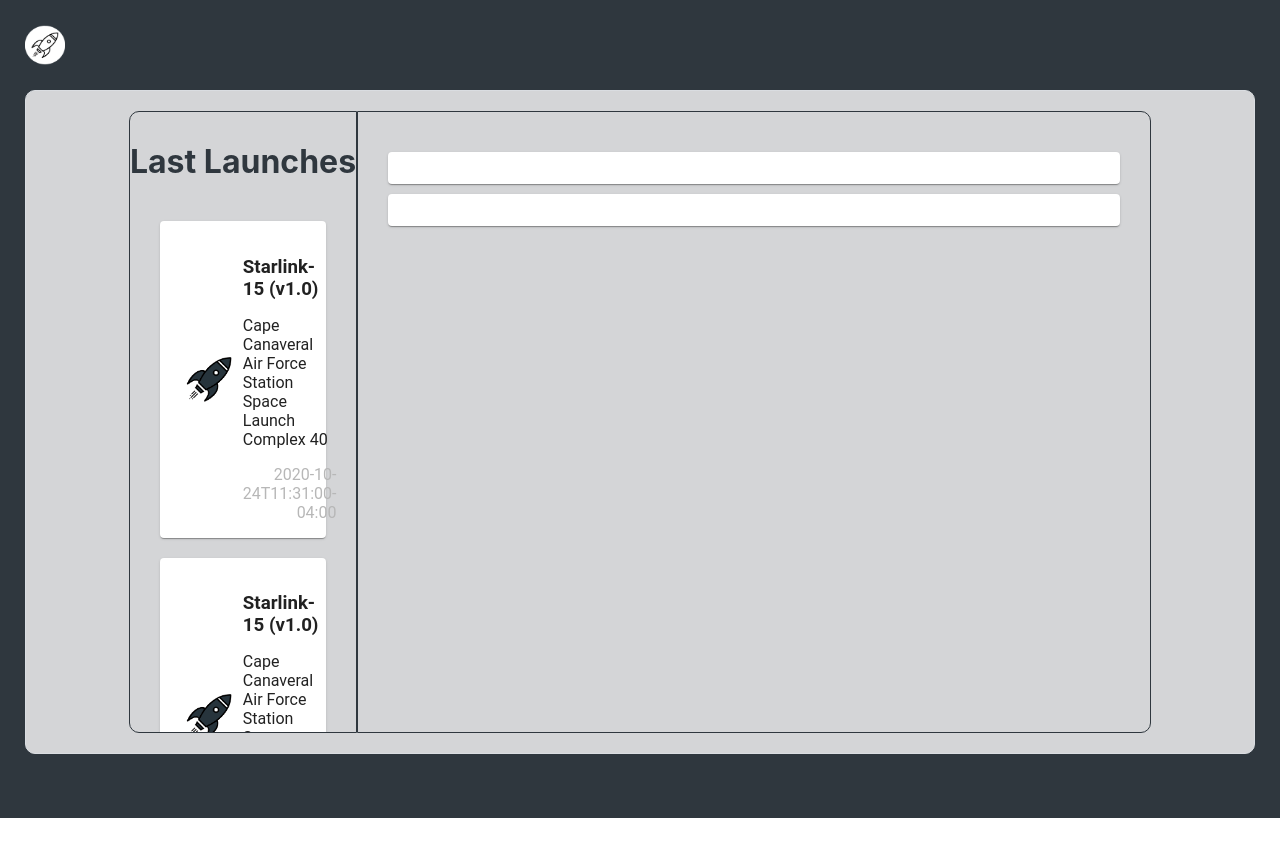
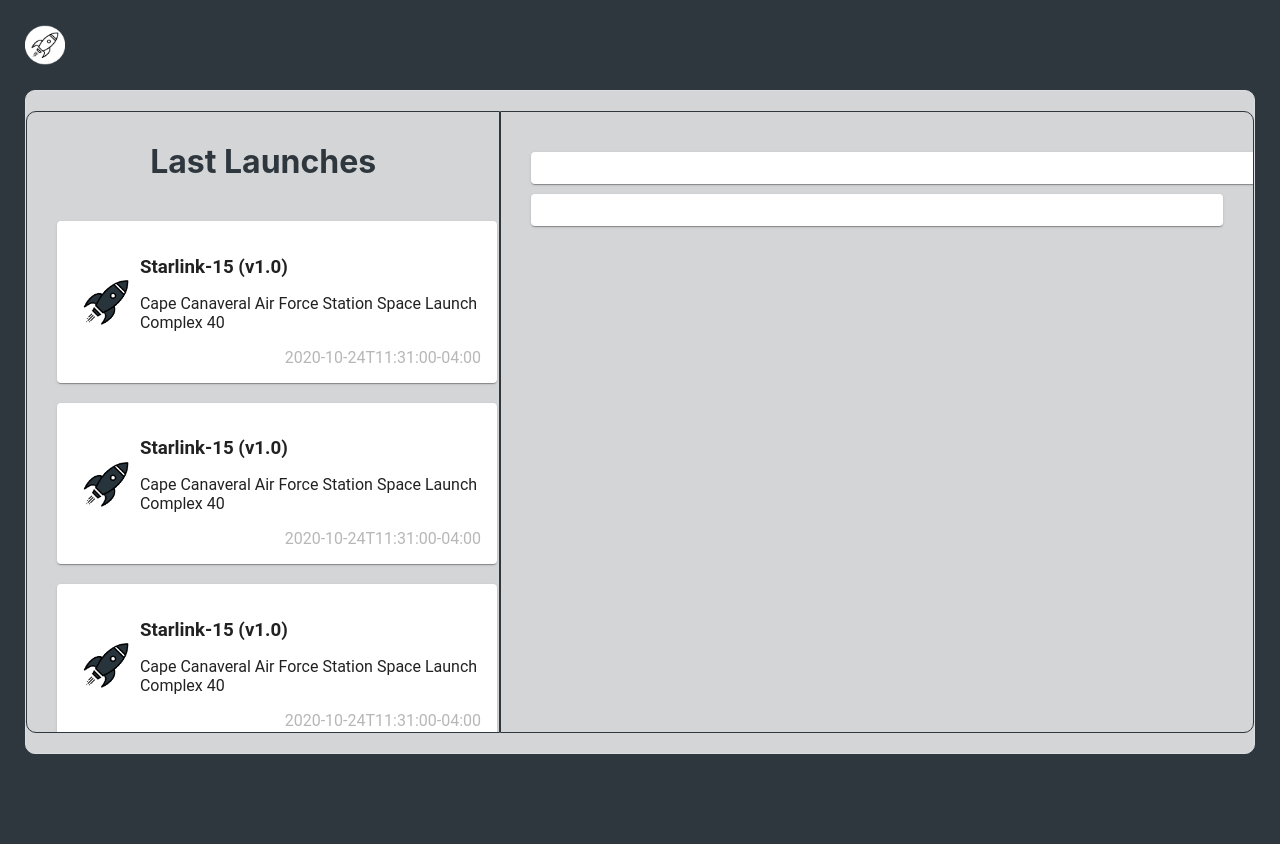
Before and after one commit to 99minutos/99minutos-frontend-interview-test, a React (Create React App) app: page / in a window 1280 px wide. Before the commit the page ends 818 px from the top, so only its background shows below. Built offline with nearby package versions, Linux system fonts and the light colour scheme.

Commit message:
fix scroll width

```diff
--- a/src/components/shared/sidebar/SideBar.tsx
+++ b/src/components/shared/sidebar/SideBar.tsx
@@ -9,7 +9,7 @@
             <h1>Last Launches</h1>
 
 
-            <Scrollbars style={{ width: "100%", height: "100%" }}>
+            <Scrollbars style={{ width: 500 , height: "100%" }}>
                 <SideBarRockets>
                     <RocketThumb/>
                     <RocketThumb/>
--- a/src/pages/home/HomeScreen.tsx
+++ b/src/pages/home/HomeScreen.tsx
@@ -22,7 +22,7 @@
 
 const HomeWrapper = styled.div`
     height: auto;
-    padding-bottom: 5%;
+    padding-bottom: 7%;
     background-color: #2f373e;
     color: #fff;
     padding-left: 25px;
```
